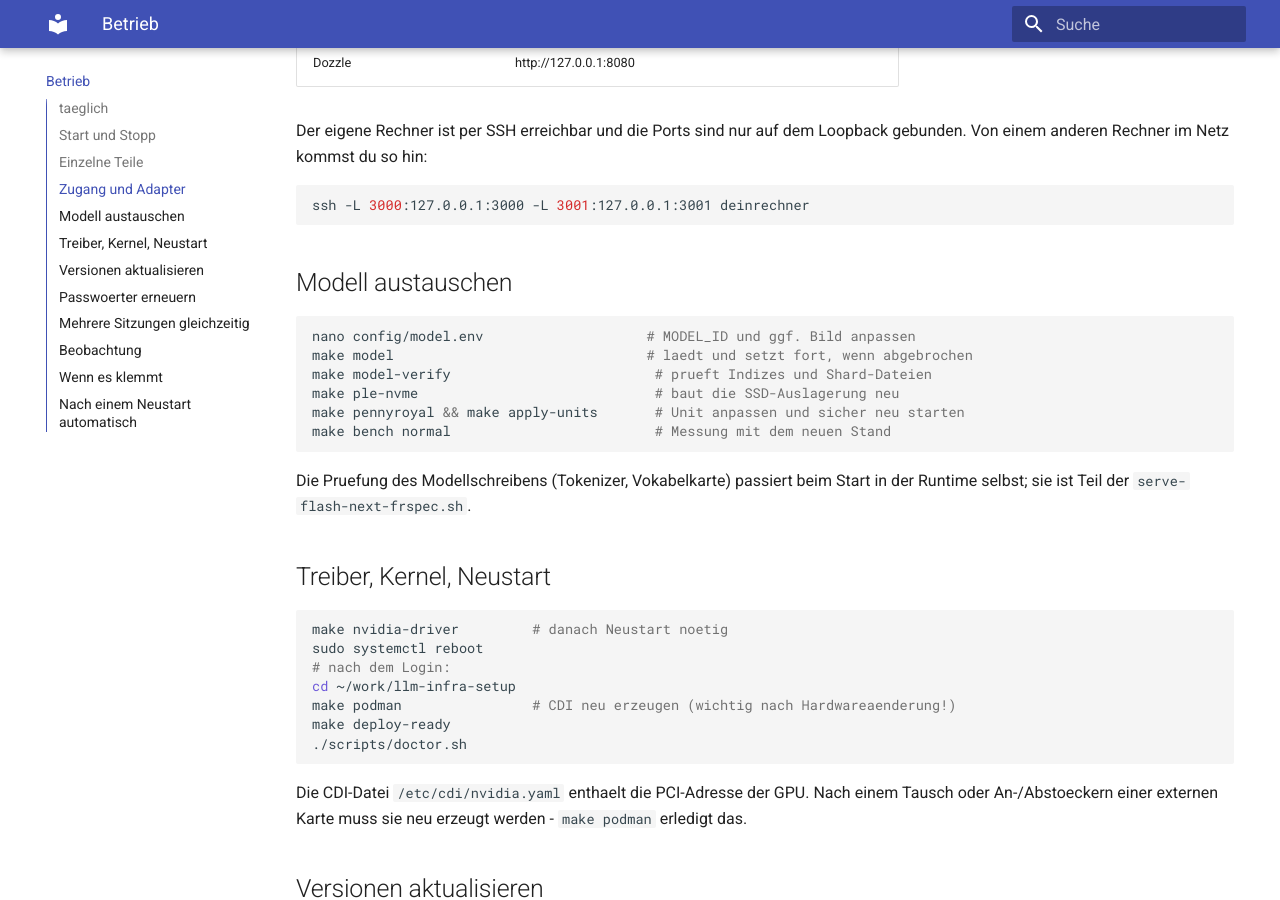
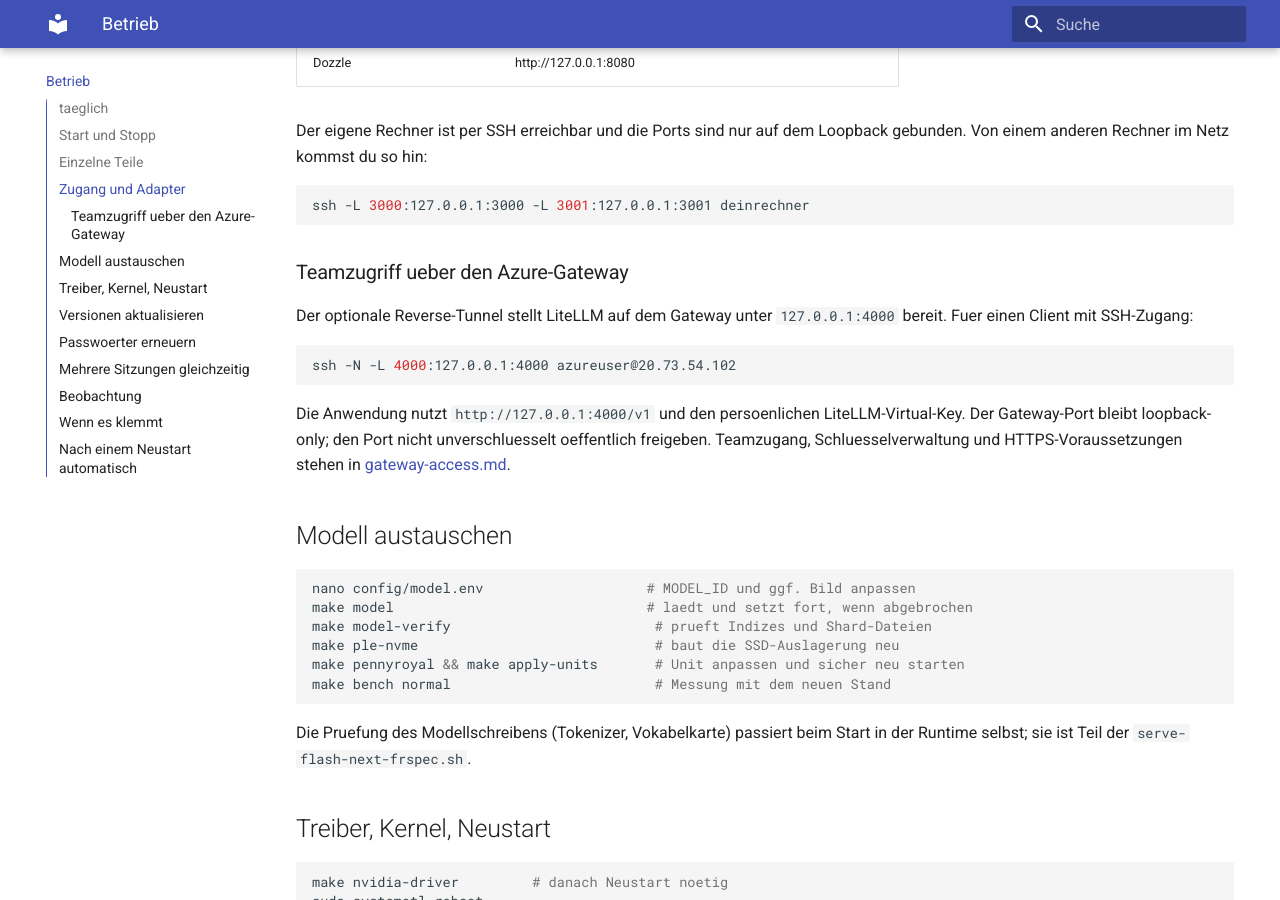
Before and after one commit to thomasdenk79-cyber/llm-infra-setup, an MkDocs documentation site: the page built from docs/operations.md, in a window 1280 px wide and 900 px high, scrolled down 1283 px. Built offline with MkDocs 1.6.1 and Material for MkDocs 9.7.7, drawn with Linux system fonts in a browser that asks for light colours.

Commit message:
feat: configure restricted LiteLLM reverse tunnel
Co-authored-by: Copilot <223556219+Copilot@users.noreply.github.com>

````diff
--- a/docs/operations.md
+++ b/docs/operations.md
@@ -52,6 +52,20 @@ Loopback gebunden. Von einem anderen Rechner im Netz kommst du so hin:
 ```bash
 ssh -L 3000:127.0.0.1:3000 -L 3001:127.0.0.1:3001 deinrechner
 ```
+
+### Teamzugriff ueber den Azure-Gateway
+
+Der optionale Reverse-Tunnel stellt LiteLLM auf dem Gateway unter
+`127.0.0.1:4000` bereit. Fuer einen Client mit SSH-Zugang:
+
+```bash
+ssh -N -L 4000:127.0.0.1:4000 azureuser@20.73.54.102
+```
+
+Die Anwendung nutzt `http://127.0.0.1:4000/v1` und den persoenlichen
+LiteLLM-Virtual-Key. Der Gateway-Port bleibt loopback-only; den Port nicht
+unverschluesselt oeffentlich freigeben. Teamzugang, Schluesselverwaltung und
+HTTPS-Voraussetzungen stehen in [gateway-access.md](gateway-access.md).
 
 ## Modell austauschen
 
--- a/mkdocs.yml
+++ b/mkdocs.yml
@@ -26,6 +26,7 @@ nav:
   - Geschwindigkeit: performance.md
   - Beobachtung: monitoring.md
   - Sicherheit: security.md
+  - Gateway-Teamzugriff: gateway-access.md
   - Sicherung und Rueckgabe: backup-restore.md
   - Fehlerbilder: troubleshooting.md
   - Status: status.md
````
Also changed, not shown: CHANGELOG.md (+9 -0 lines), docs/HANDOFF.md (+4 -3 lines), docs/gateway-access.md (added, +45 -0 lines), docs/security.md (+4 -4 lines), docs/status.md (+5 -3 lines), 5 other files.
